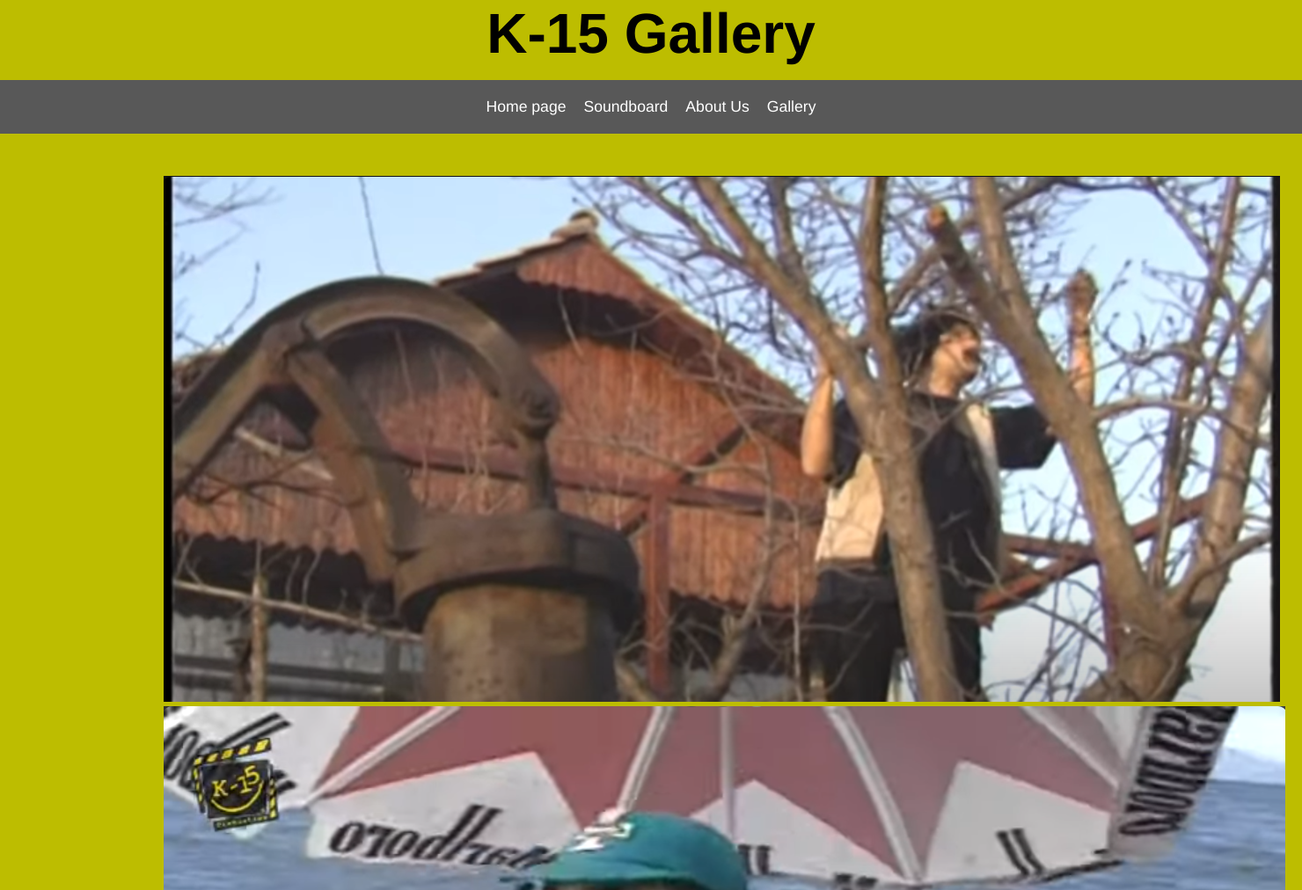
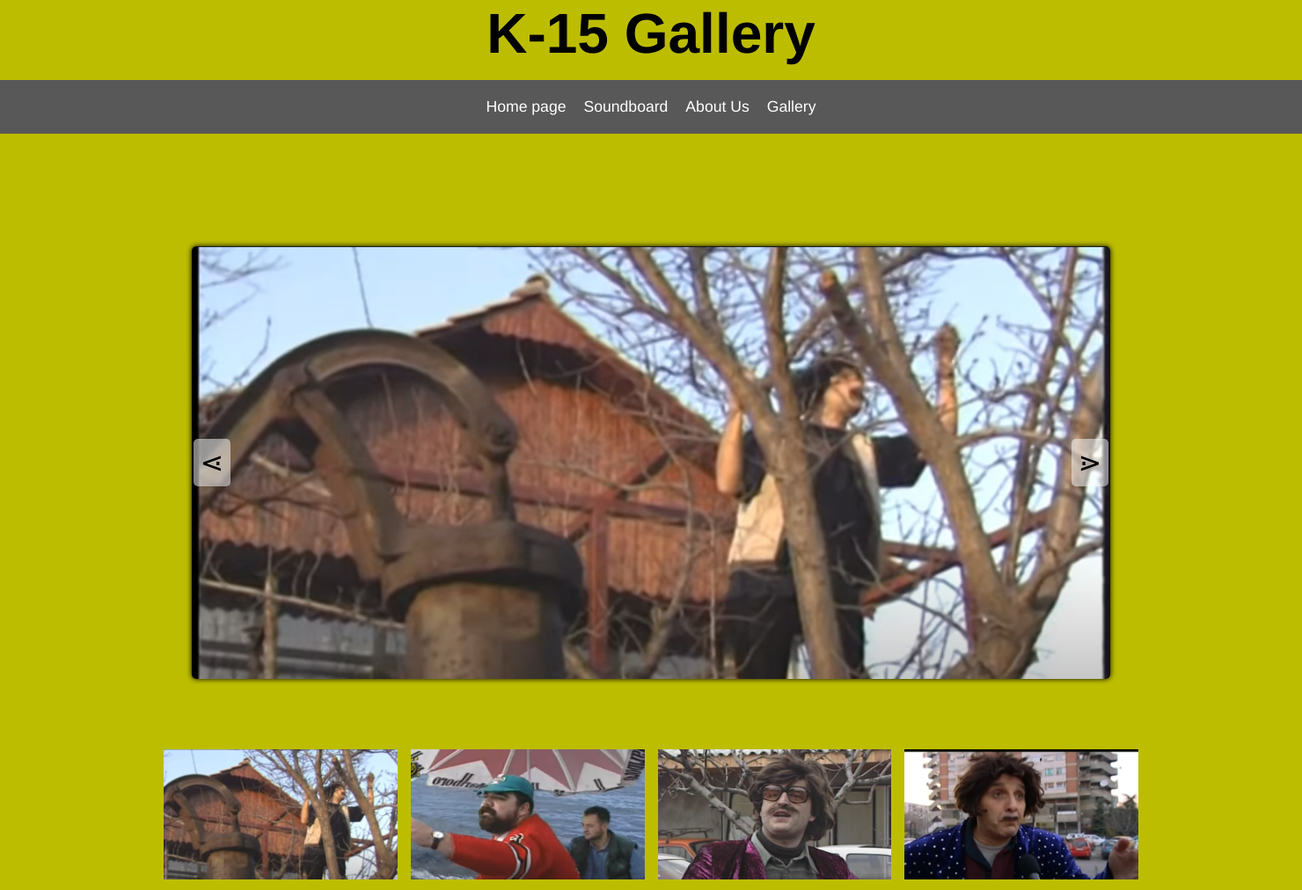
Before and after one commit to K15FanPage/K15FanPage.github.io, a PHP site: page /gallery.html in a window 1480 px wide. Shown: the part 15-1027 px from the top of the page at 88% size. Run offline with PHP 8.4, Linux system fonts and the light colour scheme.

Commit message:
levo desno gaylerija

```diff
--- a/gallery.html
+++ b/gallery.html
@@ -20,10 +20,11 @@
 <body>
     <h1 id="main-title">K-15 Gallery</h1>
 
-   <nav>
+    <nav>
         <div class="responsive-nav">
             <img id="openNav" src="img/burger_haus/nav-bar-ico.png" alt="Meni" onclick="openNav()">
-            <img id="closeNav" src="img/burger_haus/x-ico.png" alt="Tisni ja vratata da go tisnam na majka ti" onclick="closeNav()">
+            <img id="closeNav" src="img/burger_haus/x-ico.png" alt="Tisni ja vratata da go tisnam na majka ti"
+                onclick="closeNav()">
         </div>
         <ul id="nav-ul">
             <li><a href="index.html">Home page</a></li>
@@ -35,16 +36,79 @@
 
     <section class="main-section">
         <div class="container">
+
+            <div id="display">
+                <span class="arrow left" onclick="showLeft()">&#8918;</span>
+
+                <img class="displayImg" src="img/da-si-malo-starija.png" alt="da si malo starija">
+                <img class="displayImg" src="img/drugo-dete-daj.png" alt="drugo dete">
+                <img class="displayImg" src="img/gumeni-cizmi.png" alt="gumeni cizmi">
+                <img class="displayImg" src="img/hemoroidi.png" alt="hemoroidi">
+                <img class="displayImg" src="img/ja-sam-risto-ti-si-blazo.png" alt="ja sam risto ti si blazo">
+                <img class="displayImg" src="img/jorgo.png" alt="jorgo">
+                <img class="displayImg" src="img/kaj-e-pivoto.png" alt="kaj e pivoto">
+                <img class="displayImg" src="img/kompiri.png" alt="kompiri">
+                <img class="displayImg" src="img/nea-kola.png" alt="nea kola">
+                <img class="displayImg" src="img/operator.png" alt="operator 16">
+                <img class="displayImg" src="img/privatno.png" alt="privatno">
+                <img class="displayImg" src="img/so-u-e-na-via.png" alt="so mu e na via">
+                <img class="displayImg" src="img/tango.png" alt="tango">
+                <img class="displayImg" src="img/teiing-so-crevoto.png" alt="teeing so crevoto">
+                <img class="displayImg" src="img/toso-menja-guma.png" alt="toso menja guma">
+                <img class="displayImg" src="img/vnatre-e.png" alt="vnatre e">
+
+                <span class="arrow right" onclick="showRight()">&#8919;</span>
+            </div>
+
             <div class="gallery">
-                <div class="display"></div>
-
-                <img src="img/da-si-malo-starija.png" alt="da si malo starija">
-                <img src="img/drugo-dete-daj.png" alt="drugo dete">
-                <img src="img/gumeni-cizmi.png" alt="gumeni cizmi">
-                <img src="img/hemoroidi.png" alt="hemoroidi">
-                <img src="img/ja-sam-risto-ti-si-blazo.png" alt="ja sam risto ti si blazo">
-                <img src="img/jorgo.png" alt="jorgo">
-
+                <div class="image">
+                    <img src="img/da-si-malo-starija.png" alt="da si malo starija" onclick="displayImg(0)">
+                </div>
+                <div class="image">
+                    <img src="img/drugo-dete-daj.png" alt="drugo dete" onclick="displayImg(1)">
+                </div>
+                <div class="image">
+                    <img src="img/gumeni-cizmi.png" alt="gumeni cizmi" onclick="displayImg(2)">
+                </div>
+                <div class="image">
+                    <img src="img/hemoroidi.png" alt="hemoroidi" onclick="displayImg(3)">
+                </div>
+                <div class="image">
+                    <img src="img/ja-sam-risto-ti-si-blazo.png" alt="ja sam risto ti si blazo" onclick="displayImg(4)">
+                </div>
+                <div class="image">
+                    <img src="img/jorgo.png" alt="jorgo" onclick="displayImg(5)">
+                </div>
+                <div class="image">
+                    <img src="img/kaj-e-pivoto.png" alt="kaj e pivoto" onclick="displayImg(6)">
+                </div>
+                <div class="image">
+                    <img src="img/kompiri.png" alt="kompiri" onclick="displayImg(7)">
+                </div>
+                <div class="image">
+                    <img src="img/nea-kola.png" alt="nea kola" onclick="displayImg(8)">
+                </div>
+                <div class="image">
+                    <img src="img/operator.png" alt="operator 16" onclick="displayImg(9)">
+                </div>
+                <div class="image">
+                    <img src="img/privatno.png" alt="privatno" onclick="displayImg(10)">
+                </div>
+                <div class="image">
+                    <img src="img/so-u-e-na-via.png" alt="so mu e na via" onclick="displayImg(11)">
+                </div>
+                <div class="image">
+                    <img src="img/tango.png" alt="tango" onclick="displayImg(12)">
+                </div>
+                <div class="image">
+                    <img src="img/teiing-so-crevoto.png" alt="teeing so crevoto" onclick="displayImg(13)">
+                </div>
+                <div class="image">
+                    <img src="img/toso-menja-guma.png" alt="toso menja guma" onclick="displayImg(14)">
+                </div>
+                <div class="image">
+                    <img src="img/vnatre-e.png" alt="vnatre e" onclick="displayImg(15)">
+                </div>
             </div>
         </div>
     </section>
--- a/style.css
+++ b/style.css
@@ -1,6 +1,7 @@
 * {
   padding: 0;
   margin: 0;
+  scroll-behavior: smooth;
 }
 
 body {
@@ -157,10 +158,12 @@
   background-image: url(img/toso-menja-guma.png);
   animation: slide-right 1s;
 }
+
 .gumeni-cizmi {
   background-image: url(img/gumeni-cizmi.png);
   animation: slide-left 1s;
 }
+
 .hemoroidi {
   background-image: url(img/hemoroidi.png);
   animation: slide-right 1s;
@@ -229,7 +232,7 @@
     padding: 3rem 1rem;
   }
 
-  .main-section .container{
+  .main-section .container {
     width: 95%;
   }
 
@@ -266,6 +269,24 @@
   nav ul {
     display: none;
     flex-direction: column;
+  }
+
+  #display .arrow {
+    font-size: 2.5vh !important;
+  }
+
+  #display {
+    padding: 0 !important;
+    height: 50vh;
+  }
+
+
+  #display .left {
+    transform: translateX(34px) !important;
+  }
+
+  #display .right {
+    transform: translateX(-34px) !important;
   }
 }
 
@@ -307,3 +328,63 @@
   animation: rainbow_anim 6s infinite, float 2.5s infinite;
   background-size: 400% 10%;
 }
+
+.gallery {
+  display: grid;
+  gap: 15px;
+  grid-template-columns: auto auto auto auto;
+}
+
+.gallery img,
+#display img {
+  width: 100%;
+  height: 100%;
+  object-fit: cover;
+  transition: .3s;
+  object-position: center;
+}
+
+.gallery img:hover {
+  transform: scale(1.02);
+  box-shadow: 0 0 4px black;
+}
+
+.displayImg {
+  display: none;
+}
+
+#display img {
+  border-radius: 5px;
+  box-shadow: 0 0 6px black;
+}
+
+#display {
+  display: flex;
+  justify-content: center;
+  align-items: center;
+  padding: 2rem;
+  margin: 3rem 0;
+}
+
+#display .arrow {
+  font-size: 4vh;
+  padding: 8px;
+  background-color: rgba(255, 255, 255, 0.5);
+  z-index: 2;
+  cursor: default;
+  transition: .2s ease;
+  border-radius: 5px;
+}
+
+#display .arrow:hover {
+  color: white;
+  background-color: rgba(0, 0, 0, 0.5);
+}
+
+#display .left {
+  transform: translateX(44px);
+}
+
+#display .right {
+  transform: translateX(-44px);
+}
```
Also changed, not shown: index.js (+50 -0 lines).
